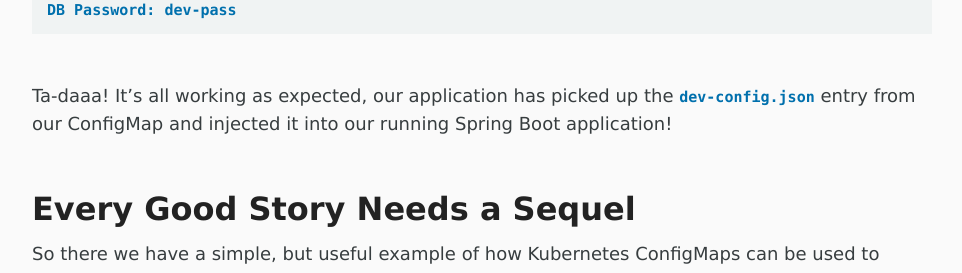
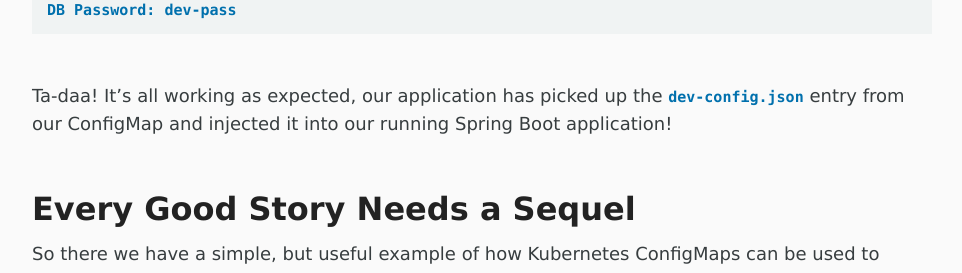
Before and after one commit to Capgemini/capgemini.github.io, a Jekyll site: the page built from _posts/2021-01-11-externalising-spring-boot-config-with-kubernetes.md, in a window 1280 px wide and 900 px high, scrolled down 9741 px. Shown: the part 175-448 px from the top of the window, without its empty margins (158-1120 px from the left). Built offline with Jekyll 4.4.1, drawn with Linux system fonts in a browser that asks for light colours; comment, search, counter and statistics services are not loaded.

Commit message:
Update from https://github.com/Capgemini/blog-private/commit/b1c63955c8c1484f81f6b226e5932c6a59fc77cb

````diff
--- a/_posts/2021-01-11-externalising-spring-boot-config-with-kubernetes.md
+++ b/_posts/2021-01-11-externalising-spring-boot-config-with-kubernetes.md
@@ -282,7 +282,7 @@ DB Username: dev-root
 DB Password: dev-pass
 ```
 
-Ta-daaa! It's all working as expected, our application has picked up the `dev-config.json` entry from our ConfigMap and injected it into our running Spring Boot application!
+Ta-daa! It's all working as expected, our application has picked up the `dev-config.json` entry from our ConfigMap and injected it into our running Spring Boot application!
 
 ## Every Good Story Needs a Sequel
 
````
Also changed, not shown: _posts/2021-03-05-user-privacy-and-data-use-in-ios-14.md (+1 -1 lines).
